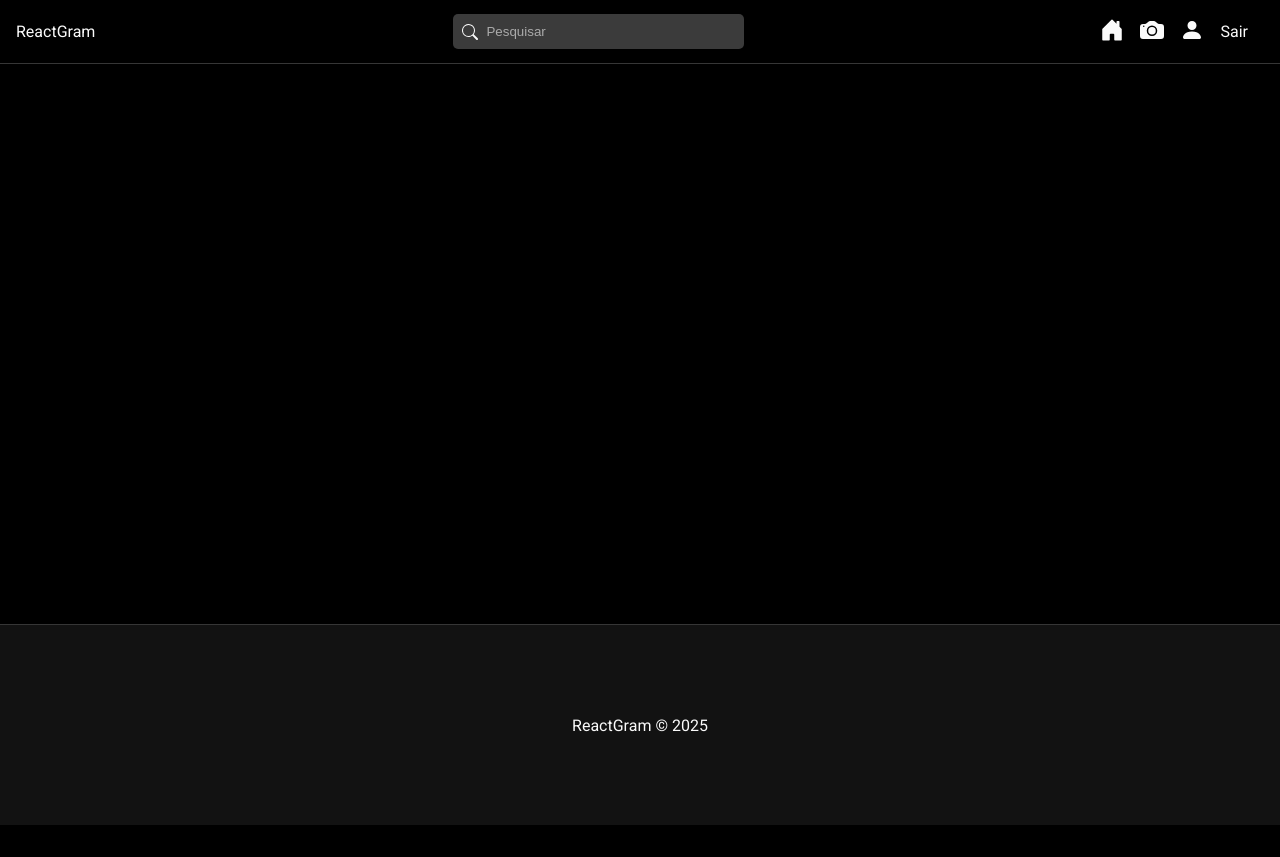
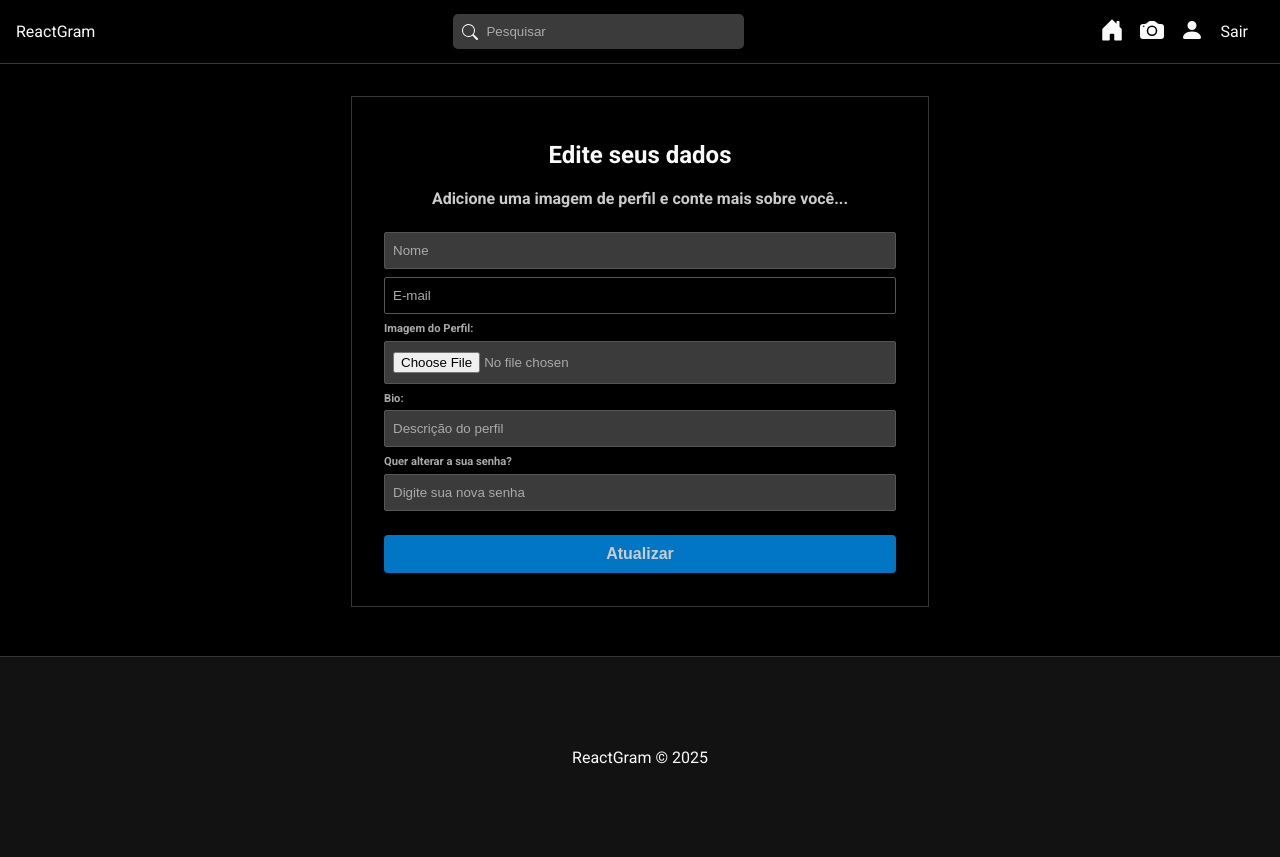
Before and after one commit to DouglasReis98/AprendendoReact, a React (Vite) app in the folder Projeto_ReactGram/frontend/: page /profile in a window 1280 px wide. Before the commit the page ends 825 px from the top, so only its background shows below. Built offline with nearby package versions, Linux system fonts and the light colour scheme; sample sign-in values are in the browser's storage.

Commit message:
login_usuario

```diff
--- a/Projeto_ReactGram/frontend/src/App.jsx
+++ b/Projeto_ReactGram/frontend/src/App.jsx
@@ -10,6 +10,7 @@
 import Home from "./pages/Home/Home";
 import Login from "./pages/Auth/Login";
 import Register from "./pages/Auth/Register";
+import EditProfile from "./pages/EditProfile/EditProfile";
 
 // Components
 import Navbar from "./components/Navbar";
@@ -33,6 +34,10 @@
               element={auth ? <Home /> : <Navigate to="/login" />}
             />
             <Route
+              path="/profile"
+              element={auth ? <EditProfile /> : <Navigate to="/login" />}
+            />
+            <Route
               path="/login"
               element={!auth ? <Login /> : <Navigate to="/" />}
             />
--- a/Projeto_ReactGram/frontend/src/pages/Auth/Login.jsx
+++ b/Projeto_ReactGram/frontend/src/pages/Auth/Login.jsx
@@ -33,7 +33,7 @@
   // Clean all auth states
   useEffect(() => {
     dispatch(reset());
-  }, dispatch);
+  }, [dispatch]);
 
   return (
     <div id="login">
--- /dev/null
+++ b/Projeto_ReactGram/frontend/src/pages/EditProfile/EditProfile.css
@@ -0,0 +1,19 @@
+#edit-profile {
+    border: 1px solid #363636;
+    background-color: #000;
+    padding: 1.5em 2em;
+    max-width: 40%;
+    margin: 2em auto;
+    text-align: center;
+}
+
+.subtitle {
+    color: #ccc;
+}
+
+.profile-image {
+    width: 150px;
+    height: 150px;
+    border-radius: 50%;
+    margin-bottom: 1em;
+}
--- /dev/null
+++ b/Projeto_ReactGram/frontend/src/pages/EditProfile/EditProfile.jsx
@@ -0,0 +1,36 @@
+import "./EditProfile.css";
+
+const EditProfile = () => {
+  const handleSubmit = (e) => {
+    e.preventDefault();
+  };
+
+  return (
+    <div id="edit-profile">
+      <h2>Edite seus dados</h2>
+      <p className="subtitle">
+        Adicione uma imagem de perfil e conte mais sobre você...
+      </p>
+      {/* preview de imagem */}
+      <form onSubmit={handleSubmit}>
+        <input type="text" placeholder="Nome" />
+        <input type="email" placeholder="E-mail" disabled />
+        <label>
+          <span>Imagem do Perfil:</span>
+          <input type="file" />
+        </label>
+        <label>
+          <span>Bio:</span>
+          <input type="text" placeholder="Descrição do perfil" />
+        </label>
+        <label>
+          <span>Quer alterar a sua senha?</span>
+          <input type="password" placeholder="Digite sua nova senha" />
+        </label>
+        <input type="submit" value="Atualizar" />
+      </form>
+    </div>
+  );
+};
+
+export default EditProfile;
--- a/Projeto_ReactGram/frontend/src/services/authService.js
+++ b/Projeto_ReactGram/frontend/src/services/authService.js
@@ -35,7 +35,7 @@
     .then((res) => res.json())
     .catch((err) => err)
 
-    if(res){
+    if(res._id){
       localStorage.setItem("user", JSON.stringify(res))
     }
 
--- /dev/null
+++ b/Projeto_ReactGram/frontend/src/services/userService.js
@@ -0,0 +1,22 @@
+import { api, requestConfig } from "../utils/config";
+
+// Get user details
+const profile = async (data, token) => {
+  const config = requestConfig("GET", data, token);
+
+  try {
+    const res = await fetch(api + "/users/profile", config)
+      .then((res) => res.json())
+      .catch((err) => err);
+
+    return res;
+  } catch (error) {
+    console.log(error)
+  }
+};
+
+const userService = {
+    profile,
+}
+
+export default userService
--- /dev/null
+++ b/Projeto_ReactGram/frontend/src/slices/userSlice.js
@@ -0,0 +1,49 @@
+import { createSlice, createAsyncThunk } from "@reduxjs/toolkit";
+import userService from "../services/userService";
+
+const initialState = {
+  user: {},
+  error: false,
+  success: false,
+  loading: false,
+  message: null,
+};
+
+// Get user details
+
+export const profile = createAsyncThunk(
+  "user/profile",
+  async (user, thunkAPI) => {
+    const token = thunkAPI.getState().auth.user.token;
+
+    const data = await userService.profile(user, token);
+
+    return data;
+  }
+);
+
+export const userSlice = createSlice({
+  name: "user",
+  initialState,
+  reducers: {
+    resetMessage: (state) => {
+      state.message = null;
+    },
+  },
+  extraReducers: (builder) => {
+    builder
+      .addCase(profile.pending, (state) => {
+        state.loading = true;
+        state.error = false;
+      })
+      .addCase(profile.fulfilled, (state, action) => {
+        state.loading = false;
+        state.success = true;
+        state.error = null;
+        state.user = action.payload;
+      });
+  },
+});
+
+export const { resetMessage } = userSlice.actions;
+export default userSlice.reducer;
--- a/Projeto_ReactGram/frontend/src/store.js
+++ b/Projeto_ReactGram/frontend/src/store.js
@@ -1,9 +1,11 @@
 import {configureStore} from '@reduxjs/toolkit'
 
 import authReducer from './slices/authSlice'
+import userReducer from "./slices/userSlice"
 
 export const store = configureStore({
     reducer: {
-        auth: authReducer
+        auth: authReducer,
+        user: userReducer
     }
 })
```
